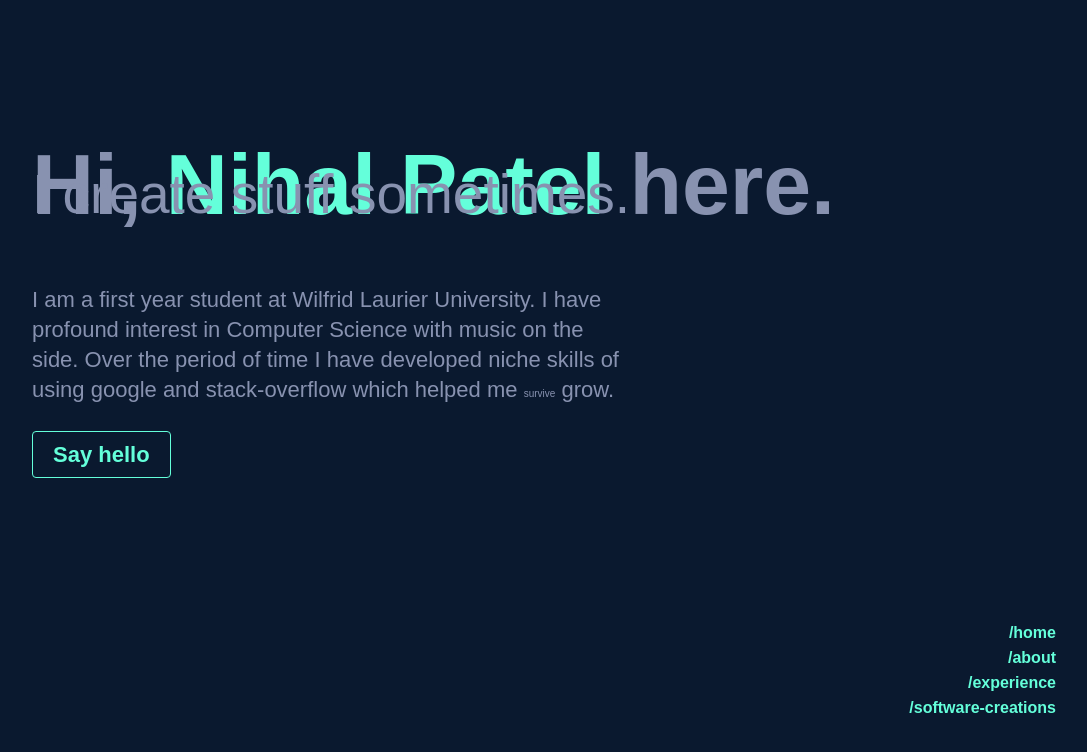
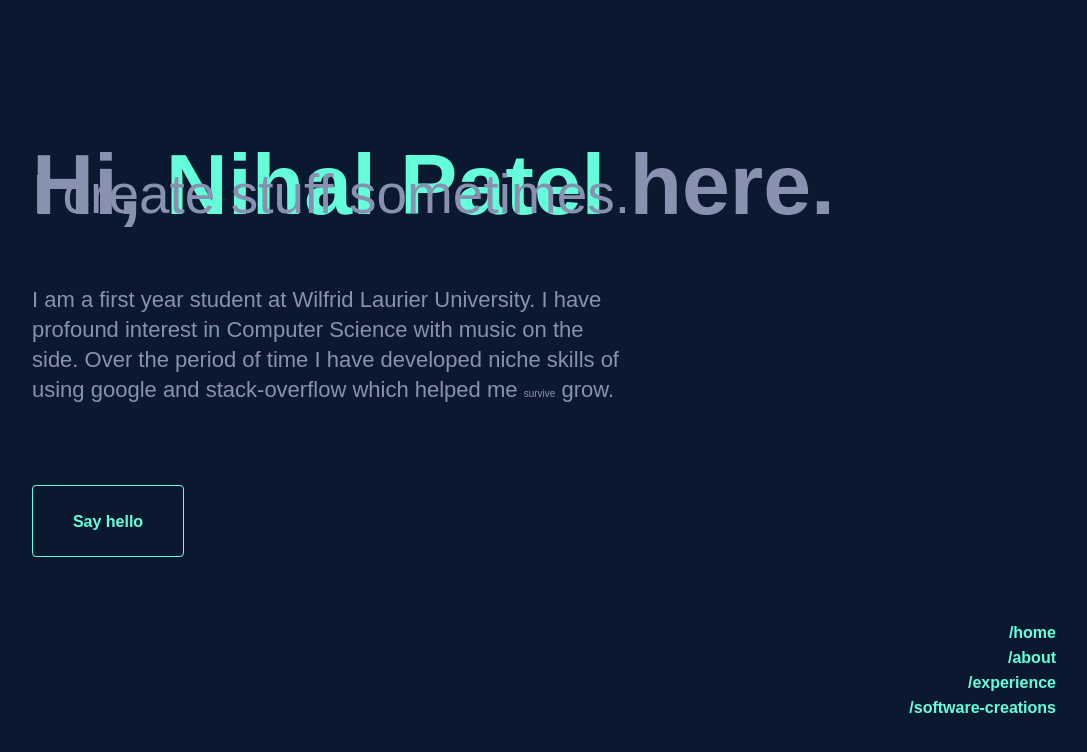
Before and after one commit to Nihal-P/reactapp, a JavaScript app: page / in a window 1280 px wide. Shown: the top 752 px of the page, without its empty margins (160-1247 px from the left). Built offline with nearby package versions, Linux system fonts and the light colour scheme; the HTML template or start-up script is replaced by a standard one; a web font is replaced by a local one.

Commit message:
Fixed intro button styling

```diff
--- a/src/Intro.css
+++ b/src/Intro.css
@@ -41,15 +41,33 @@
 .strikedout {font-size: 10px;}
 
 .emailink {
-    color: #64ffda;
+    border: 1px solid #64ffda;
+    margin-top: 5%;
+    border-radius: 4px;
+    display: flex;
+    justify-content: center;
+    align-items: center;
+    height: 70px;
+    width: 150px;
+    /* color: #64ffda;
     text-decoration: none;
-    border: 1px solid #64ffda;
-    border-radius: 4px;
-    padding: 10px 20px 10px 20px;
+
+
+    padding: 20px 20px 10px 20px;
     font-size: 22px;
+    font-weight: 700;
+
+    line-height: 33px; */
+
 }
+
 
 .emailink:hover {
     background-color: #233554;
     transition: 0.3s;
 }
+
+.contact-text {
+    font-size: 22px;
+    font-weight: 500;
+}
```
